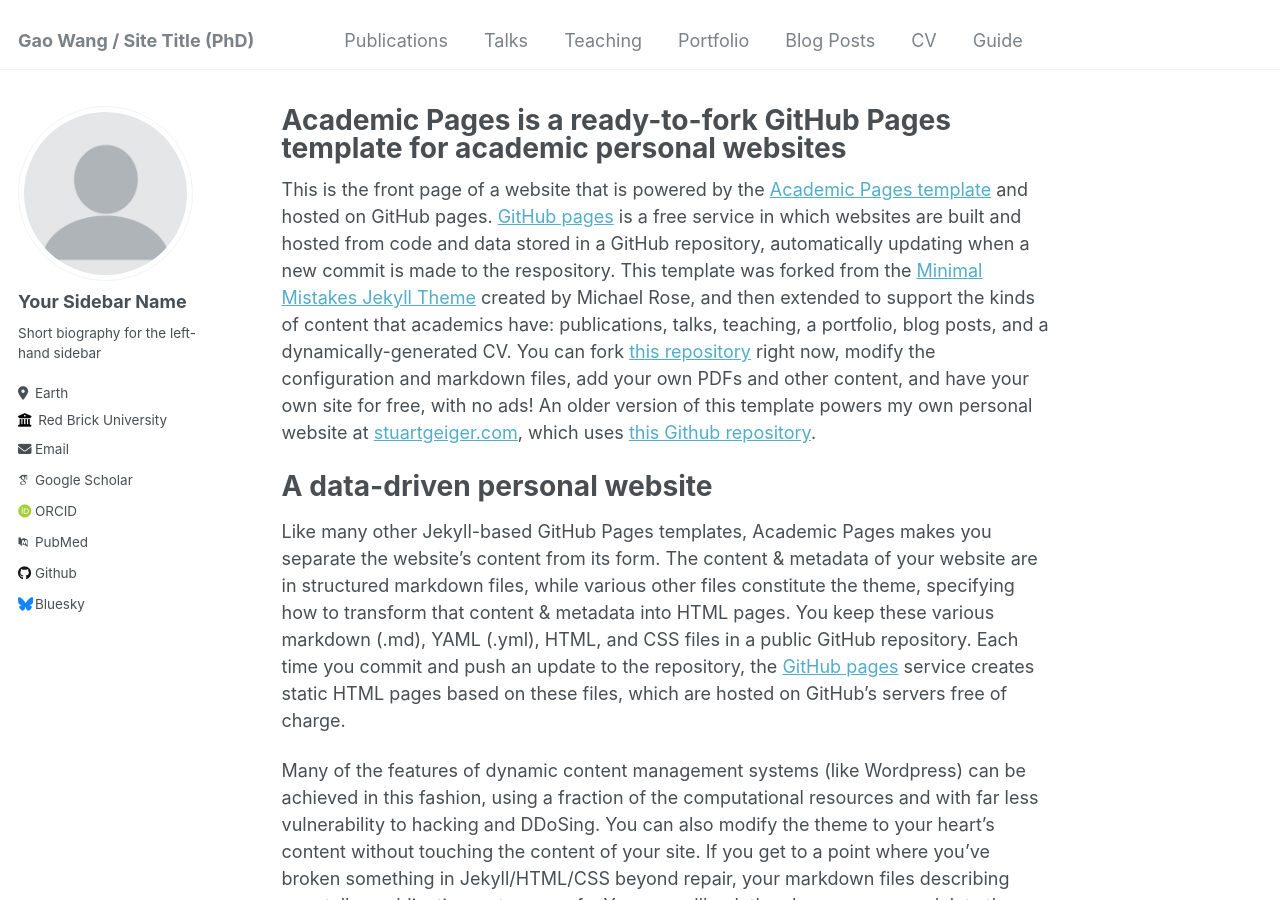
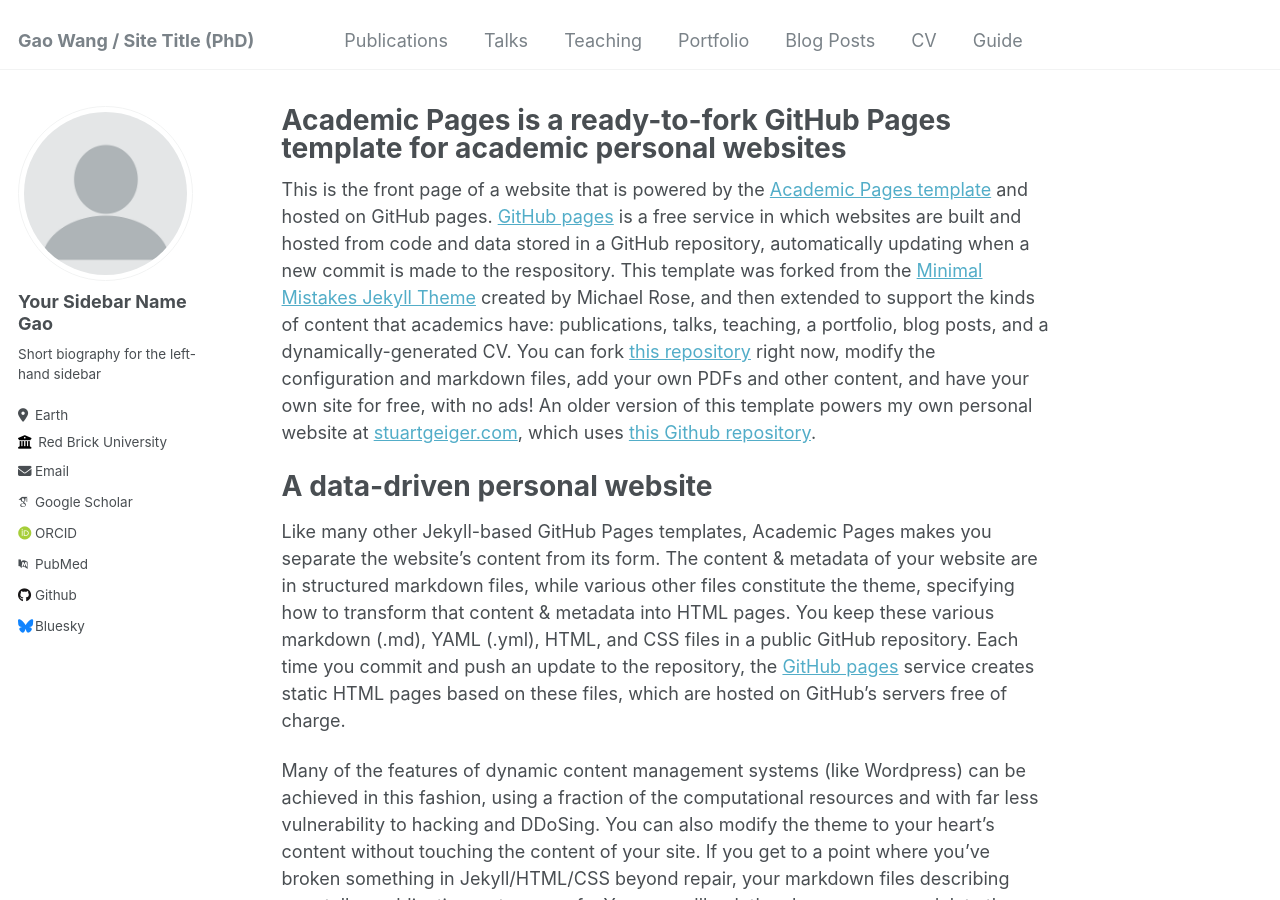
Before and after one commit to wg1275970202/test_page.github.io, a Jekyll site: the page built from _pages/about.md, in a window 1280 px wide and 900 px high. Built offline with Jekyll 4.4.1, drawn with Linux system fonts in a browser that asks for light colours; some web fonts are replaced.

Commit message:
Update _config.yml

```diff
--- a/_config.yml
+++ b/_config.yml
@@ -22,7 +22,7 @@
 author:
   # Biographic information
   avatar           : "profile.png"
-  name             : "Your Sidebar Name"
+  name             : "Your Sidebar Name Gao"
   pronouns         : # example: "she/her"
   bio              : "Short biography for the left-hand sidebar"
   location         : "Earth"
```
